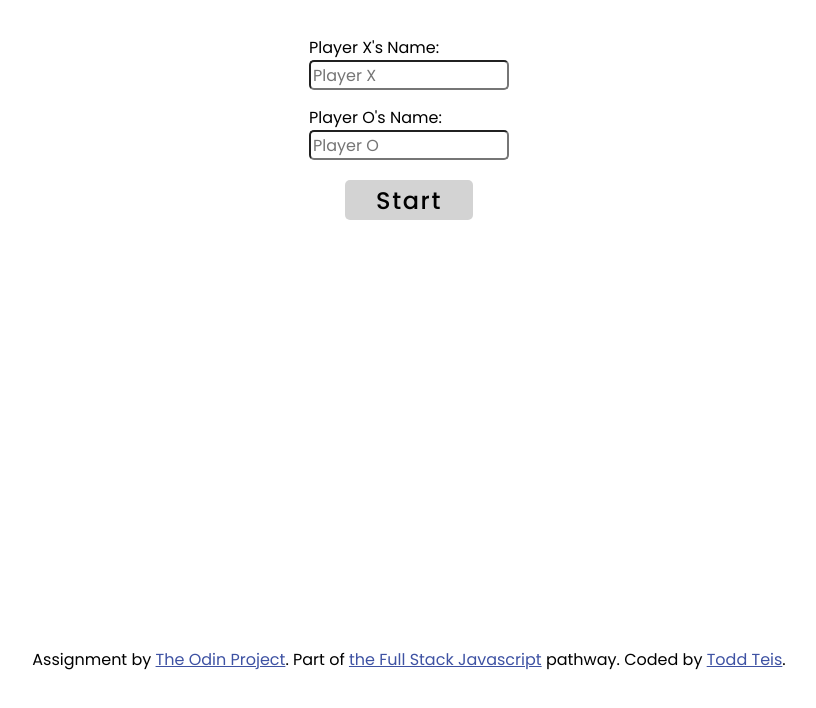
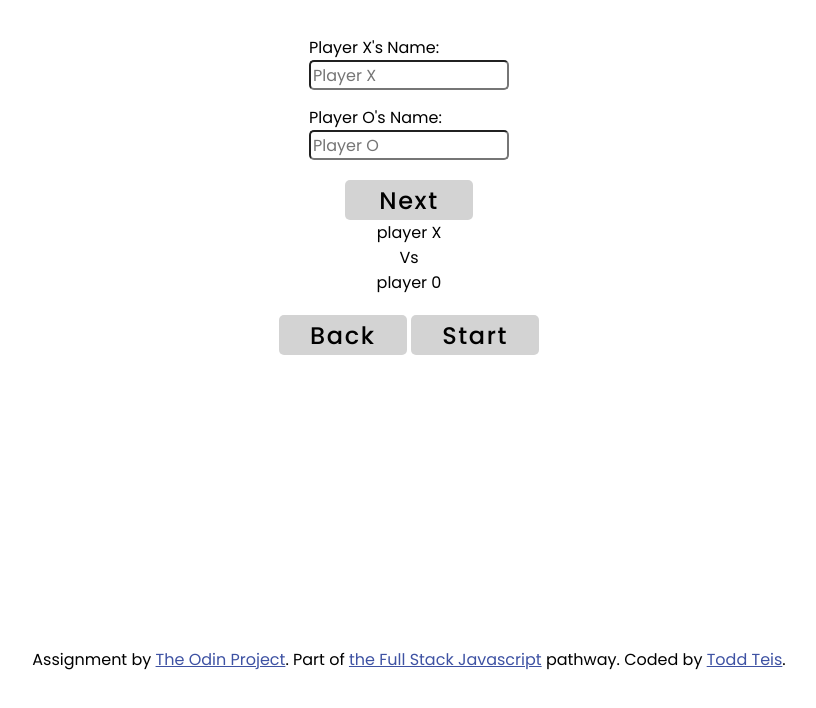
Before and after one commit to toddteis/Tic-Tac-Toe, a website: page index.html in a window 1280 px wide. Shown: the part 128-836 px from the top of the page, without its empty margins (231-1047 px from the left). Drawn offline with Linux system fonts and the light colour scheme.

Commit message:
Added confirm-names html section with basic styling.

```diff
--- a/index.html
+++ b/index.html
@@ -22,6 +22,17 @@
                 <input type="text" id="player-o" name="player-o" placeholder="Player O">
                 <p class="player-x-error"></p>
                 <div class="start-btn-container">
+                    <button class="btn-start" id="btn-start">Next</button>
+                </div>
+            </div>
+        </section>
+        <section class="confirm-names">
+            <div class="confirm-names-inner">
+                <p class="player1" id="player1">player X</p>
+                <p>Vs</p>
+                <p class="player2" id="player2">player 0</p>
+                <div class="confirm-names-btn">
+                    <button class="btn-back" id="btn-back">Back</button>
                     <button class="btn-start" id="btn-start">Start</button>
                 </div>
             </div>
--- a/styles.css
+++ b/styles.css
@@ -82,6 +82,20 @@ input {
     text-align: center;
 }
 
+/* CONFIRM NAMES SECTION */
+
+.confirm-names {
+    display: flex;
+    flex-direction: column;
+    align-items: center;
+}
+
+.confirm-names-inner {
+    display: flex;
+    flex-direction: column;
+    align-items: center;
+}
+
 /* GAME SECTION */
 .game-board {
     display: grid;
```
